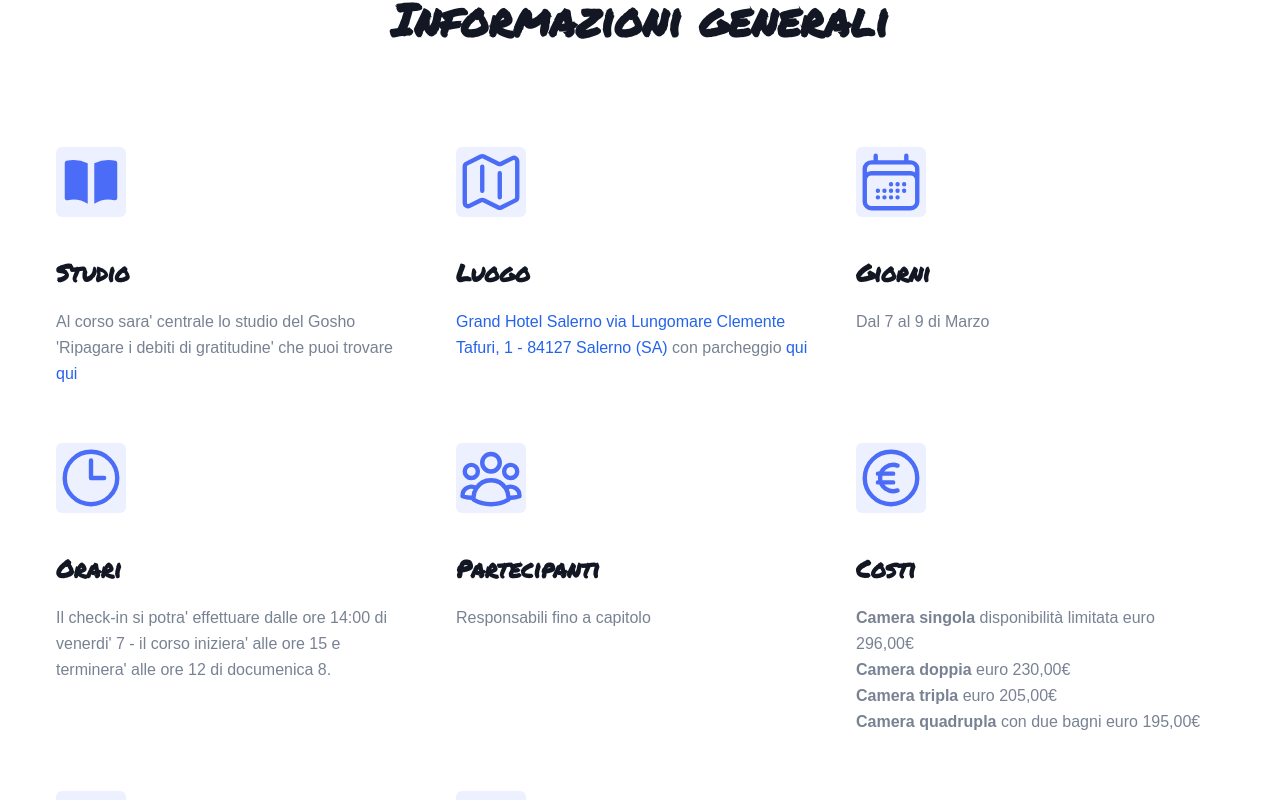
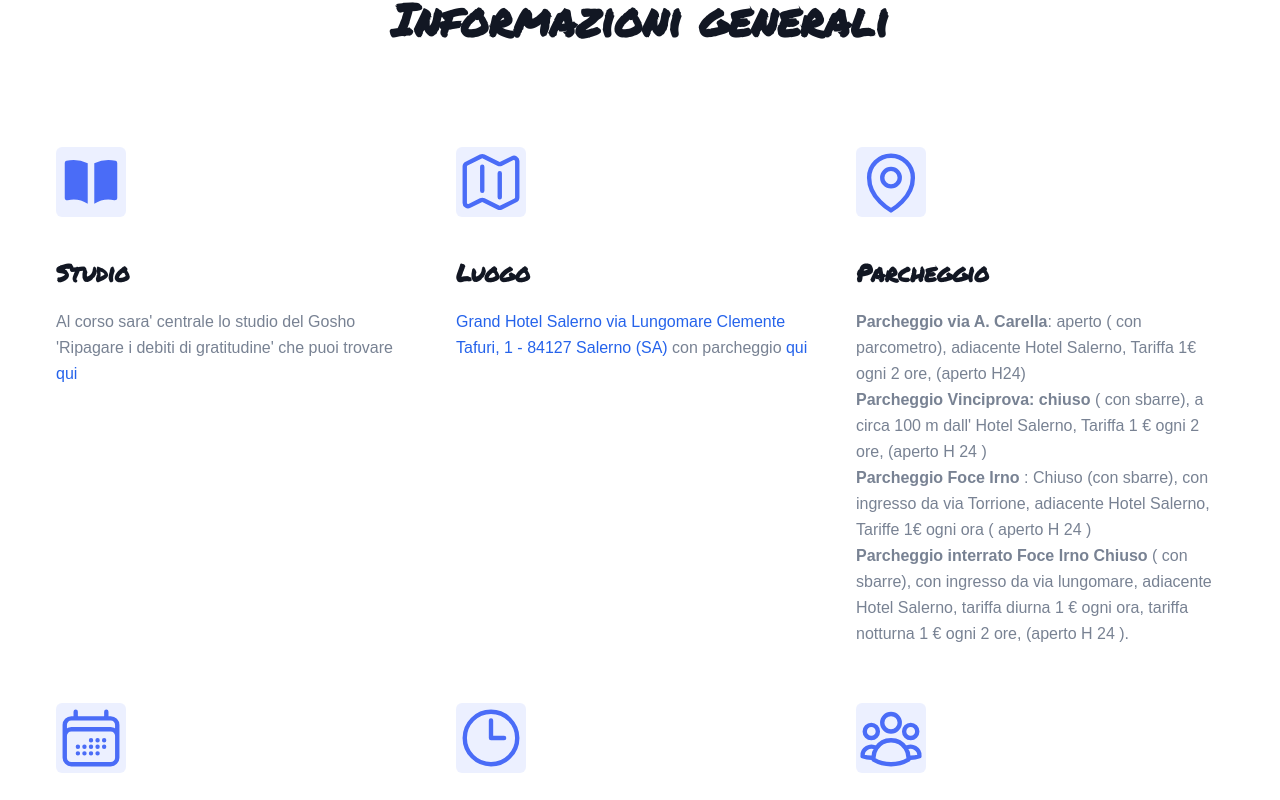
Before and after one commit to upalatucci/corso-uomini, a Next.js app: page / in a window 1280 px wide. Shown: the part 1226-2026 px from the top of the page. Built offline with nearby package versions, Linux system fonts and the light colour scheme; no server answers; the database is empty; sample sign-in values are in the browser's storage.

Commit message:
parcheggi

```diff
--- a/components/Features/featuresData.tsx
+++ b/components/Features/featuresData.tsx
@@ -7,6 +7,7 @@ import {
   CurrencyEuroIcon,
   EnvelopeIcon,
   MapIcon,
+  MapPinIcon,
   UserGroupIcon,
 } from "@heroicons/react/24/outline";
 
@@ -25,6 +26,16 @@ const featuresData: Feature[] = [
     paragraphHTML: `<a class='text-blue-600 hover:underline' target='_blank' href='https://www.google.com/maps/place/Grand+Hotel+Salerno/@40.6725175,14.7733016,17z/data=!3m1!4b1!4m9!3m8!1s0x133bc246d5b3550b:0x14eeac8b514c5197!5m2!4m1!1i2!8m2!3d40.6725135!4d14.7758765!16s%2Fg%2F1tj5515h?entry=ttu&g_ep=EgoyMDI0MTIxMS4wIKXMDSoASAFQAw%3D%3D'>
        Grand Hotel Salerno via Lungomare Clemente Tafuri, 1 - 84127 Salerno (SA)
       </a> con parcheggio <a class='text-blue-600 hover:underline' target='_blank' href='https://www.google.com/maps/place/Via+Torrione,+6-80,+84127+Salerno+SA/@40.6731502,14.7749734,18z/data=!3m1!4b1!4m17!1m10!3m9!1s0x133bc246d5b3550b:0x14eeac8b514c5197!2sGrand+Hotel+Salerno!5m2!4m1!1i2!8m2!3d40.6725135!4d14.7758765!16s%2Fg%2F1tj5515h!3m5!1s0x133bc2476c3a2413:0x194f102b39a83728!8m2!3d40.6731482!4d14.7762257!16s%2Fg%2F11w36_cs09?entry=ttu&g_ep=EgoyMDI0MTIxMS4wIKXMDSoASAFQAw%3D%3D'>qui</a>`,
+  },
+  {
+    id: 10,
+    icon: <MapPinIcon />,
+    title: "Parcheggio",
+    paragraphHTML: `<strong>Parcheggio via A. Carella</strong>: aperto ( con parcometro), adiacente Hotel Salerno, Tariffa 1€ ogni 2 ore, (aperto H24)<br />
+<strong>Parcheggio Vinciprova: chiuso  </strong>( con sbarre), a circa 100 m dall' Hotel Salerno, Tariffa 1 € ogni 2 ore, (aperto H 24 )<br />
+<strong>Parcheggio Foce Irno </strong>:
+Chiuso (con sbarre), con ingresso da via Torrione, adiacente Hotel Salerno, Tariffe 1€ ogni ora ( aperto H 24 )<br />
+<strong>Parcheggio interrato Foce Irno Chiuso</strong> ( con sbarre), con ingresso da via lungomare, adiacente Hotel Salerno, tariffa diurna 1 € ogni ora, tariffa notturna 1 € ogni 2 ore, (aperto H 24 ).`,
   },
   {
     id: 2,
```
